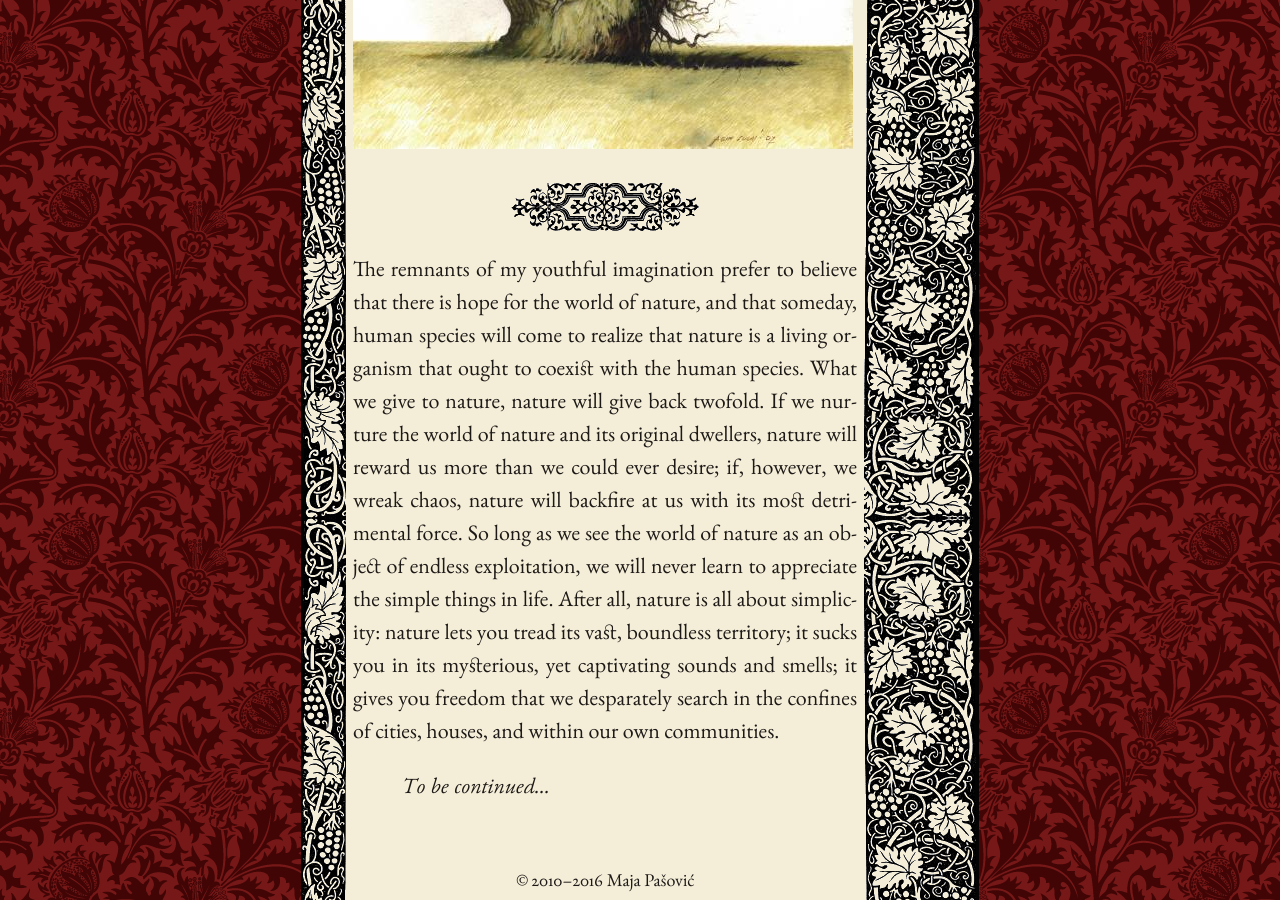
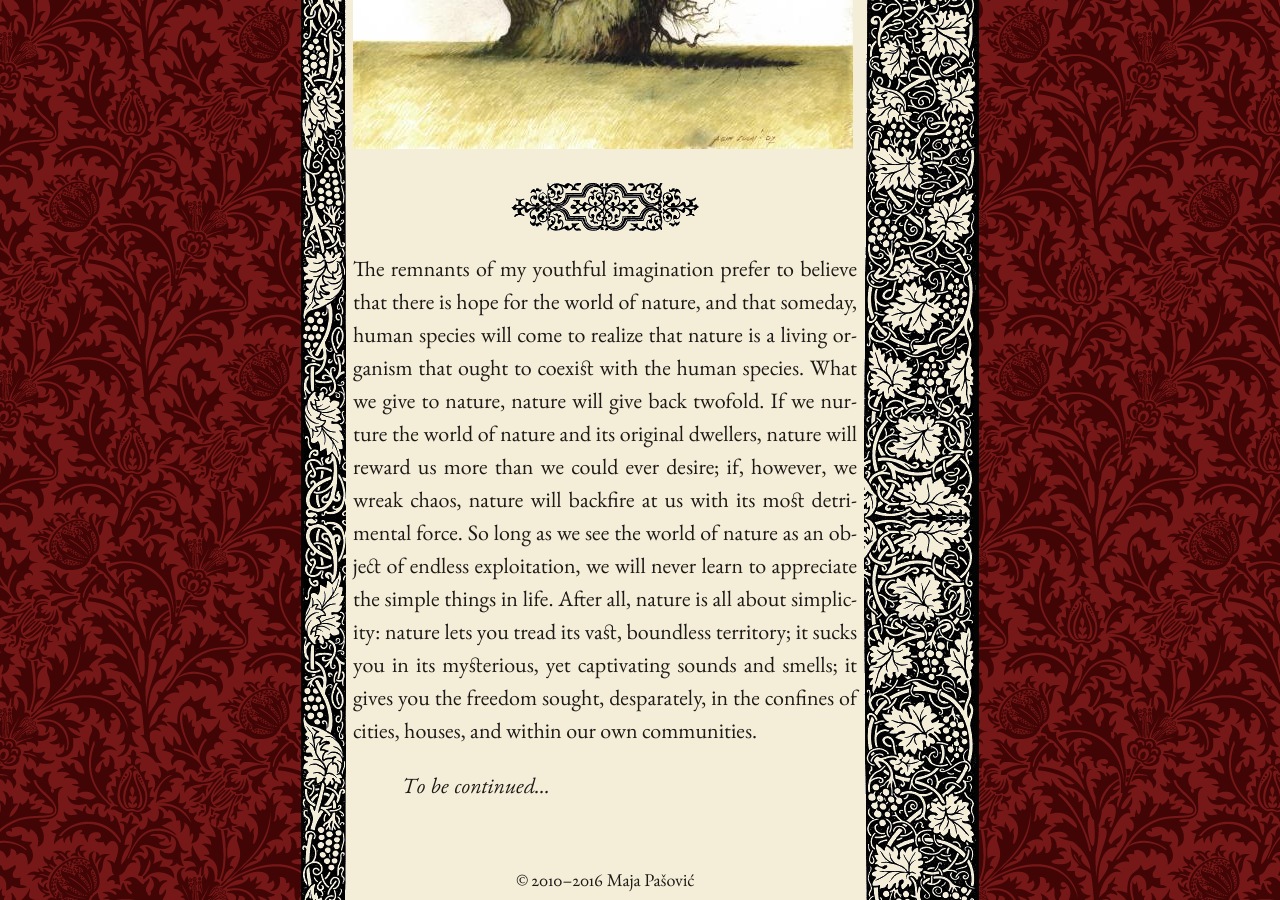
Before and after one commit to mpasovic/majapasovic.org, a Jekyll site: the page built from _posts/2016-07-06-a-lamenting-song-for-fireflies-progressive-destruction-of-the-environment-and-its-consequences.md, in a window 1280 px wide and 900 px high, scrolled down 5404 px. Built offline with Jekyll 4.4.1, drawn with Linux system fonts in a browser that asks for light colours; nearby versions of some CDN libraries.

Commit message:
Updated 2016-07-06-a-lamenting-song-for-fireflies-progressive-destruction-of-the-environment-and-its-consequences.md

```diff
--- a/_posts/2016-07-06-a-lamenting-song-for-fireflies-progressive-destruction-of-the-environment-and-its-consequences.md
+++ b/_posts/2016-07-06-a-lamenting-song-for-fireflies-progressive-destruction-of-the-environment-and-its-consequences.md
@@ -35,6 +35,6 @@ Consequently, the desire for more money results in more development and heighten
 ![man_and_nature_164025.jpg]({{site.baseurl}}/img/man_and_nature_164025.jpg)
 
 *****
-The remnants of my youthful imagination prefer to believe that there is hope for the world of nature, and that someday, human species will come to realize that nature is a living organism that ought to coexist with the human species. What we give to nature, nature will give back twofold. If we nurture the world of nature and its original dwellers, nature will reward us more than we could ever desire; if, however, we wreak chaos, nature will backfire at us with its most detrimental force. So long as we see the world of nature as an object of endless exploitation, we will never learn to appreciate the simple things in life. After all, nature is all about simplicity: nature lets you tread its vast, boundless territory; it sucks you in its mysterious, yet captivating sounds and smells; it gives you freedom that we desparately search in the confines of cities, houses, and within our own communities.
+The remnants of my youthful imagination prefer to believe that there is hope for the world of nature, and that someday, human species will come to realize that nature is a living organism that ought to coexist with the human species. What we give to nature, nature will give back twofold. If we nurture the world of nature and its original dwellers, nature will reward us more than we could ever desire; if, however, we wreak chaos, nature will backfire at us with its most detrimental force. So long as we see the world of nature as an object of endless exploitation, we will never learn to appreciate the simple things in life. After all, nature is all about simplicity: nature lets you tread its vast, boundless territory; it sucks you in its mysterious, yet captivating sounds and smells; it gives you the freedom sought, desparately, in the confines of cities, houses, and within our own communities.
 
 *To be continued...*
```
